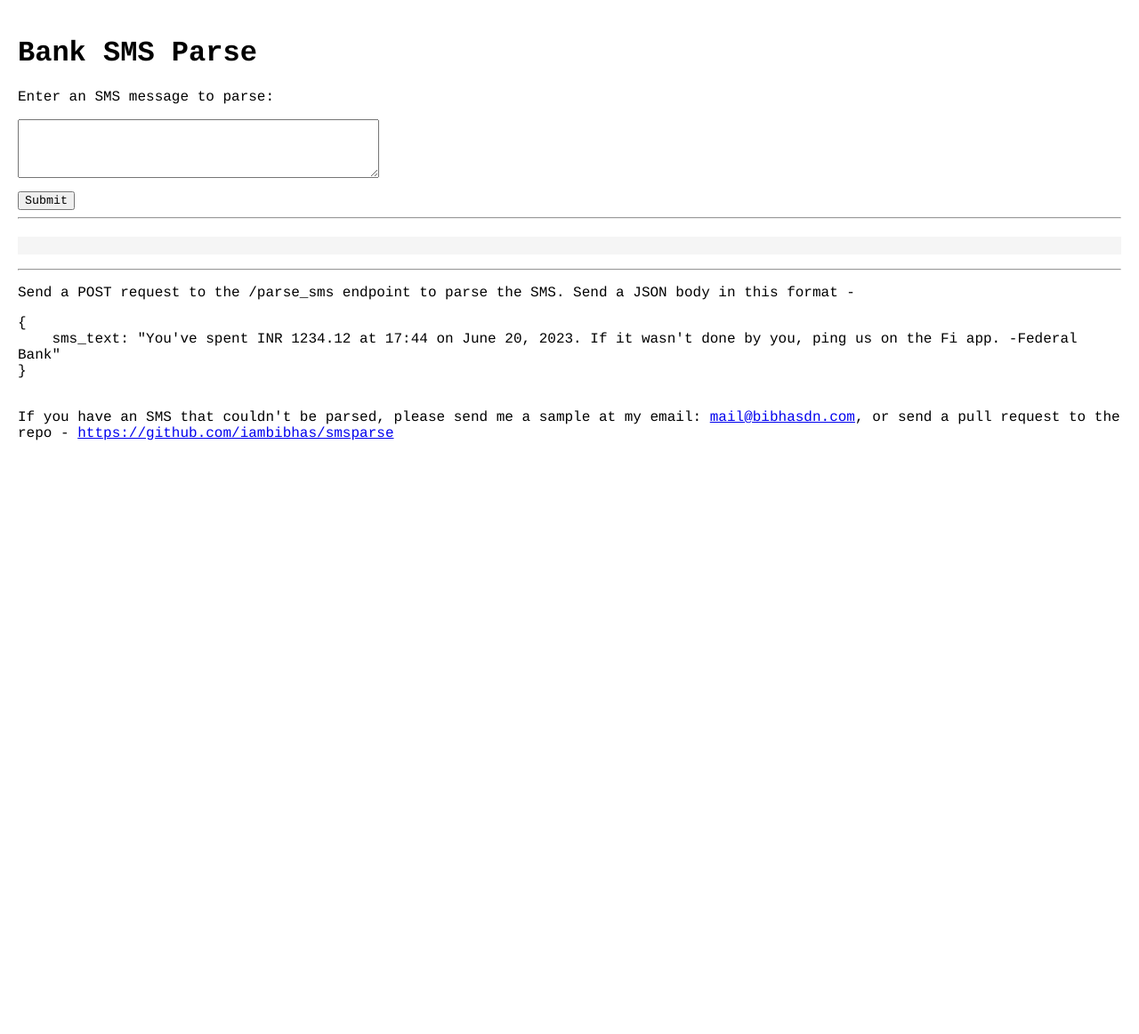
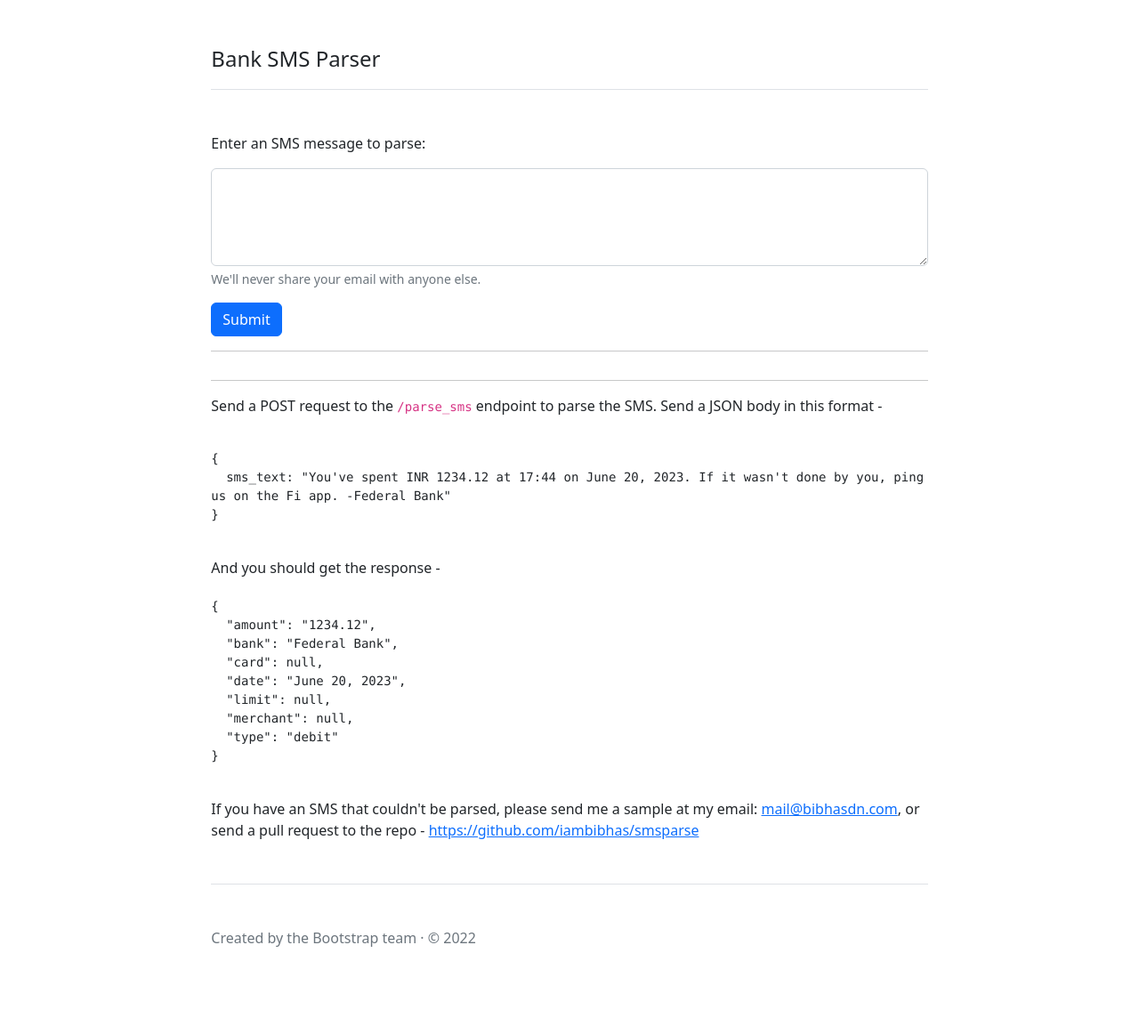
Before and after one commit to iambibhas/smsparse, a Flask app: template templates/index.html in a window 1280 px wide. Shown: the whole page at 89% size. Before the commit the page ends 495 px from the top, so only its background shows below. Run offline with Flask 3, Linux system fonts and the light colour scheme; the template is opened without the code that fills it, so the values that code supplies are empty.

Commit message:
updated index style

```diff
--- a/main.py
+++ b/main.py
@@ -55,17 +55,17 @@ app = Flask(__name__)
 
 @app.route('/')
 def index():
-    return render_template('index.html')
+    return render_template('index2.html')
 
 @app.route('/parse_sms', methods=['POST'])
 def parse_sms():
     # Get the SMS text from the request body
     sms_text = request.json.get('sms_text')
     first_word = re.split('[^a-zA-Z]', sms_text)[0]
-    entities = {}
 
     if any(word in sms_text.lower() for word in ["spent", "debited", "withdrawn", "tranx", "sent"]):
         if first_word in PATTERNS['debit']:
+            entities = {}
             for pattern in PATTERNS['debit'][first_word]:
                 match = re.search(pattern, sms_text)
                 if match:
@@ -77,11 +77,10 @@ def parse_sms():
                     entities['date'] = groups.get("date", None)
                     entities['merchant'] = groups.get("merchant", None)
                     entities['limit'] = groups.get("limit", None)
-                else:
-                    entities['error'] = 'no match found'
-                    print("No match found for pattern: ", pattern, flush=True)
+                    return entities
     elif any(word in sms_text.lower() for word in ["credited"]):
         if first_word in PATTERNS['credit']:
+            entities = {}
             for pattern in PATTERNS['credit'][first_word]:
                 match = re.search(pattern, sms_text)
                 if match:
@@ -93,9 +92,7 @@ def parse_sms():
                     entities['date'] = groups.get("date", None)
                     entities['sender'] = groups.get("sender", None)
                     entities['balance'] = groups.get("balance", None)
-                else:
-                    entities['error'] = 'no match found'
-                    print("No match found for pattern: ", pattern, flush=True)
+                    return entities
     else:
         entities['error'] = 'no match found'
 
--- a/templates/index.html
+++ b/templates/index.html
@@ -1,76 +1,139 @@
-<!DOCTYPE html>
-<html>
+<!doctype html>
+<html lang="en">
   <head>
-    <title>Bank SMS Parse</title>
+    <meta charset="utf-8">
+    <meta name="viewport" content="width=device-width, initial-scale=1">
+    <meta name="description" content="">
+    <meta name="author" content="Bibhas Debnath">
+    <title>Bank SMS Parser</title>
+
+    <link rel="stylesheet" href="https://cdn.jsdelivr.net/npm/bootstrap@5.2.3/dist/css/bootstrap.min.css" integrity="sha384-rbsA2VBKQhggwzxH7pPCaAqO46MgnOM80zW1RWuH61DGLwZJEdK2Kadq2F9CUG65" crossorigin="anonymous">
+
+    <meta name="theme-color" content="#712cf9">
+
+
     <style>
-        * {
-            font-family: Courier;
-        }
-        body {
-            margin: 0;
-            padding: 20px;
-        }
-
-        h1 {
-        }
-
-        form {
-            max-width: 400px;
-        }
-
-        textarea {
-            width: 100%;
-            resize: vertical;
-        }
-
-        button {
-            display: block;
-            margin-top: 10px;
-        }
-
-        #result {
-            margin-top: 20px;
-            background-color: #f5f5f5;
-            padding: 10px;
-        }
-
       pre {
         white-space: pre-wrap;
       }
+
+      .bd-placeholder-img {
+        font-size: 1.125rem;
+        text-anchor: middle;
+        -webkit-user-select: none;
+        -moz-user-select: none;
+        user-select: none;
+      }
+
+      @media (min-width: 768px) {
+        .bd-placeholder-img-lg {
+          font-size: 3.5rem;
+        }
+      }
+
+      .b-example-divider {
+        height: 3rem;
+        background-color: rgba(0, 0, 0, .1);
+        border: solid rgba(0, 0, 0, .15);
+        border-width: 1px 0;
+        box-shadow: inset 0 .5em 1.5em rgba(0, 0, 0, .1), inset 0 .125em .5em rgba(0, 0, 0, .15);
+      }
+
+      .b-example-vr {
+        flex-shrink: 0;
+        width: 1.5rem;
+        height: 100vh;
+      }
+
+      .bi {
+        vertical-align: -.125em;
+        fill: currentColor;
+      }
+
+      .nav-scroller {
+        position: relative;
+        z-index: 2;
+        height: 2.75rem;
+        overflow-y: hidden;
+      }
+
+      .nav-scroller .nav {
+        display: flex;
+        flex-wrap: nowrap;
+        padding-bottom: 1rem;
+        margin-top: -1px;
+        overflow-x: auto;
+        text-align: center;
+        white-space: nowrap;
+        -webkit-overflow-scrolling: touch;
+      }
     </style>
-    <script src="https://ajax.googleapis.com/ajax/libs/jquery/3.6.0/jquery.min.js"></script>
+
+
+    <!-- Custom styles for this template -->
+    <link href="starter-template.css" rel="stylesheet">
   </head>
   <body>
-    <h1>Bank SMS Parse</h1>
+
+<div class="col-lg-8 mx-auto p-4 py-md-5">
+  <header class="d-flex align-items-center pb-3 mb-5 border-bottom">
+    <a href="/" class="d-flex align-items-center text-dark text-decoration-none">
+      <span class="fs-4">Bank SMS Parser</span>
+    </a>
+  </header>
+
+  <main>
     <p>Enter an SMS message to parse:</p>
 
-    <form id="myForm">
-        <textarea id="myTextArea" name="content" rows="4" cols="50"></textarea>
-        <button type="submit">Submit</button>
+    <form id="smsForm">
+      <div class="mb-3">
+        <textarea class="form-control" id="smsContent" name="content" rows="4" cols="50"></textarea>
+        <div id="emailHelp" class="form-text">We'll never share your email with anyone else.</div>
+      </div>
+      <button type="submit" class="btn btn-primary">Submit</button>
     </form>
     <hr/>
     <pre id="result"></pre>
     <hr/>
     <p>
-        Send a POST request to the /parse_sms endpoint to parse the SMS. Send a JSON body in this format -
-        <pre>
+        Send a POST request to the <code>/parse_sms</code> endpoint to parse the SMS. Send a JSON body in this format -
+    <pre><code>
 {
   sms_text: "You've spent INR 1234.12 at 17:44 on June 20, 2023. If it wasn't done by you, ping us on the Fi app. -Federal Bank"
 }
-        </pre>
+    </code></pre>
+    And you should get the response -
+    <pre><code>
+{
+  "amount": "1234.12",
+  "bank": "Federal Bank",
+  "card": null,
+  "date": "June 20, 2023",
+  "limit": null,
+  "merchant": null,
+  "type": "debit"
+}
+      </code></pre>
     </p>
     <p>
         If you have an SMS that couldn't be parsed, please send me a sample at
         my email: <a href="mailto:mail@bibhasdn.com">mail@bibhasdn.com</a>,
         or send a pull request to the repo - <a target="_blank" href="https://github.com/iambibhas/smsparse">https://github.com/iambibhas/smsparse</a>
       </p>
+    </main>
+    <footer class="pt-5 my-5 text-muted border-top">
+      Created by the Bootstrap team &middot; &copy; 2022
+    </footer>
+  </div>
+
+  <script src="https://ajax.googleapis.com/ajax/libs/jquery/3.6.0/jquery.min.js"></script>
   <script>
       $(document).ready(function() {
-            $('#myForm').submit(function(event) {
+          $('#smsForm').submit(function(event) {
               event.preventDefault(); // Prevent form from submitting
 
               var formData = {
-                    sms_text: $('#myTextArea').val()
+                  sms_text: $('#smsContent').val()
               };
 
               $.ajax({
@@ -88,5 +151,9 @@
           });
       });
   </script>
+
+  <script src="https://cdn.jsdelivr.net/npm/bootstrap@5.2.3/dist/js/bootstrap.bundle.min.js" integrity="sha384-kenU1KFdBIe4zVF0s0G1M5b4hcpxyD9F7jL+jjXkk+Q2h455rYXK/7HAuoJl+0I4" crossorigin="anonymous"></script>
+
+
   </body>
 </html>
```
Also changed, not shown: templates/index-old.html (added, +92 -0 lines). Lines whose indentation alone changed are shown as unchanged.
